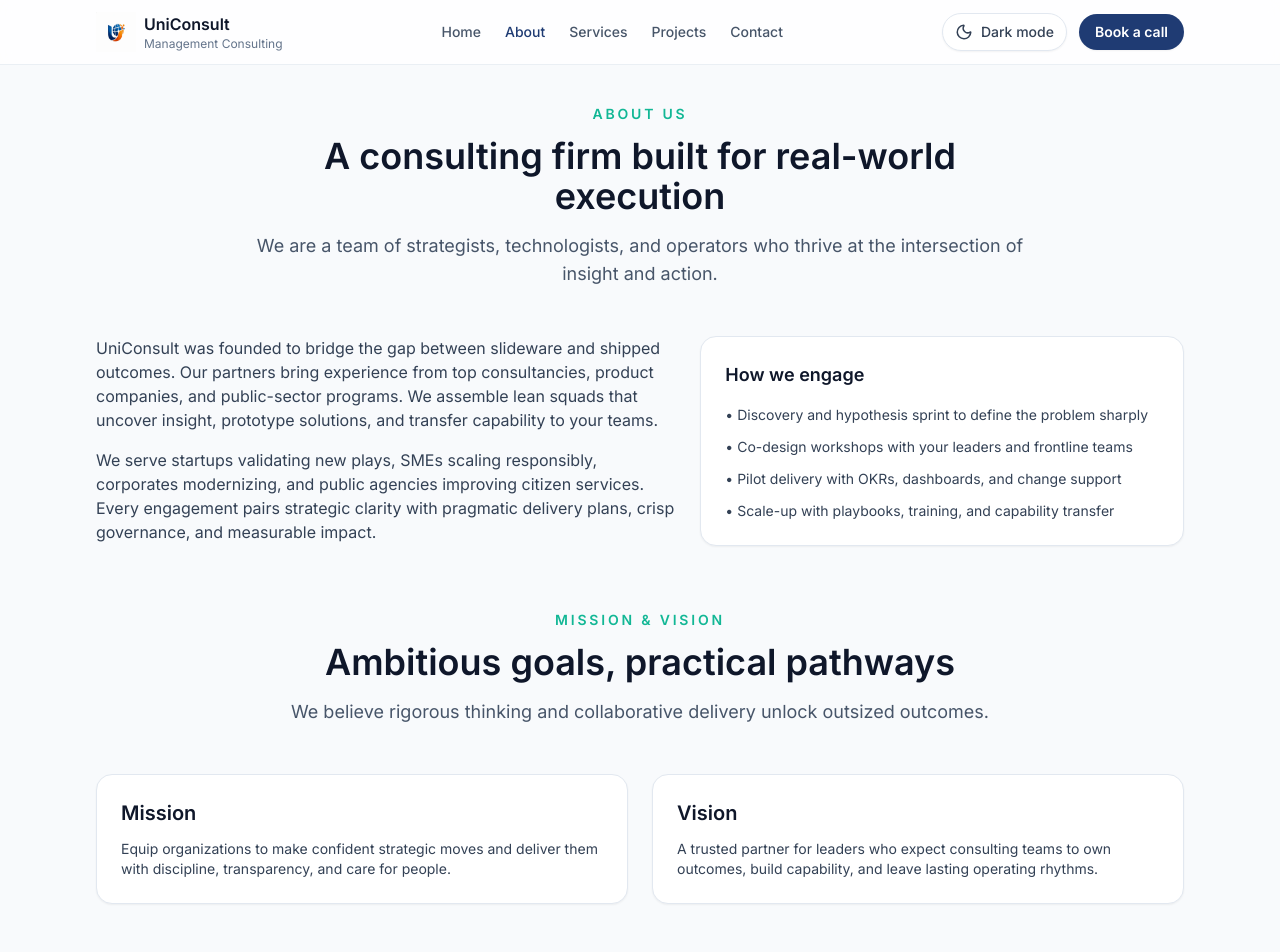
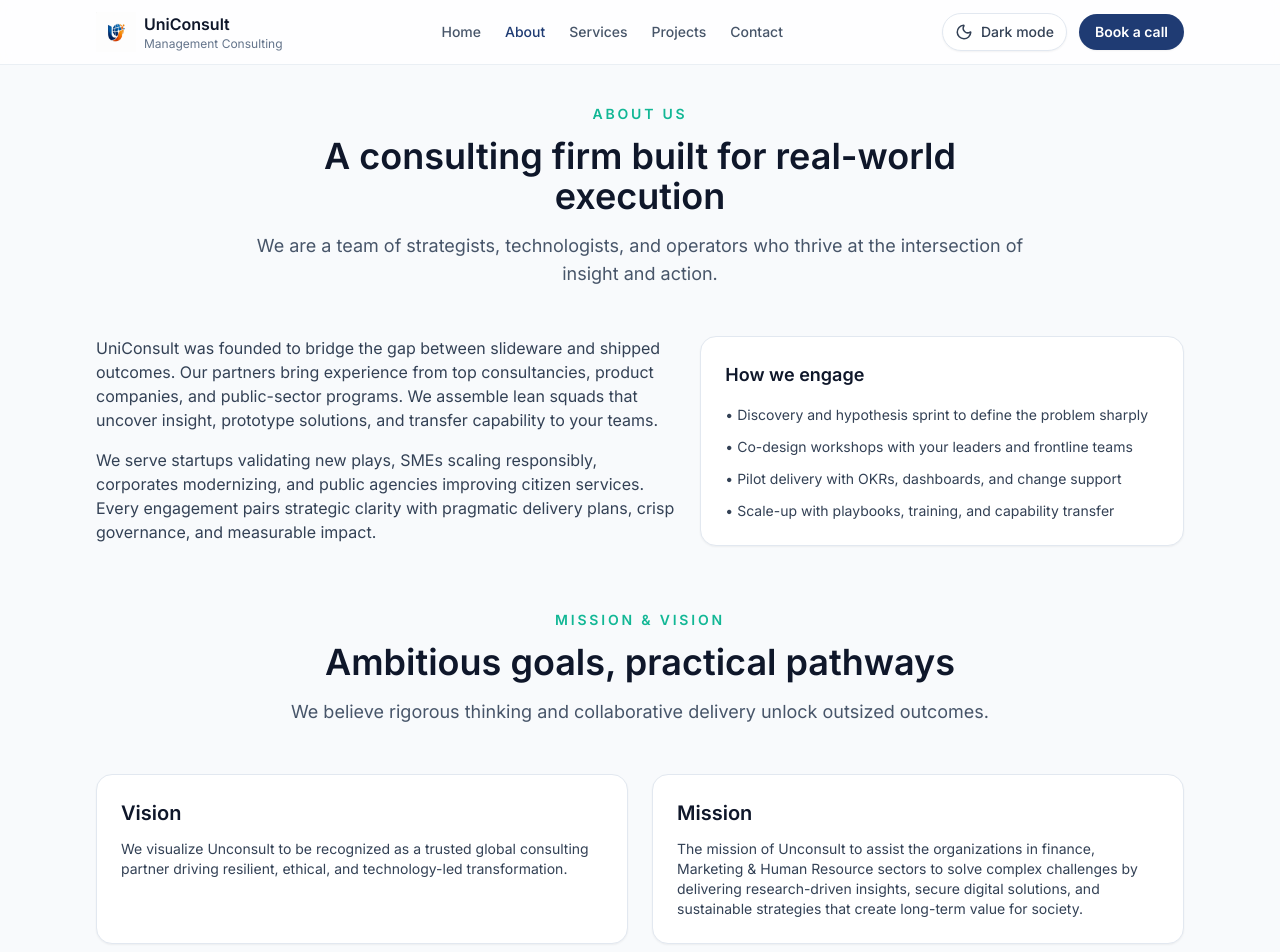
Before and after one commit to purvagupta637/UniConsult, a React (Vite) app: page /about in a window 1280 px wide. Shown: the top 952 px of the page. Built offline with nearby package versions, Linux system fonts and the light colour scheme.

Commit message:
Update About page content for Mission and Vision

```diff
--- a/src/pages/About.jsx
+++ b/src/pages/About.jsx
@@ -41,12 +41,12 @@ const About = () => {
         />
         <div className="grid gap-6 md:grid-cols-2">
           <Card
+            title="Vision"
+            content="We visualize Unconsult to be recognized as a trusted global consulting partner driving resilient, ethical, and technology-led transformation."
+          />
+           <Card
             title="Mission"
-            content="Equip organizations to make confident strategic moves and deliver them with discipline, transparency, and care for people."
-          />
-          <Card
-            title="Vision"
-            content="A trusted partner for leaders who expect consulting teams to own outcomes, build capability, and leave lasting operating rhythms."
+            content="The mission of Unconsult to assist the  organizations in finance, Marketing & Human Resource sectors to solve complex challenges by delivering research-driven insights, secure digital solutions, and sustainable strategies that create long-term value for society."
           />
         </div>
       </section>
```
